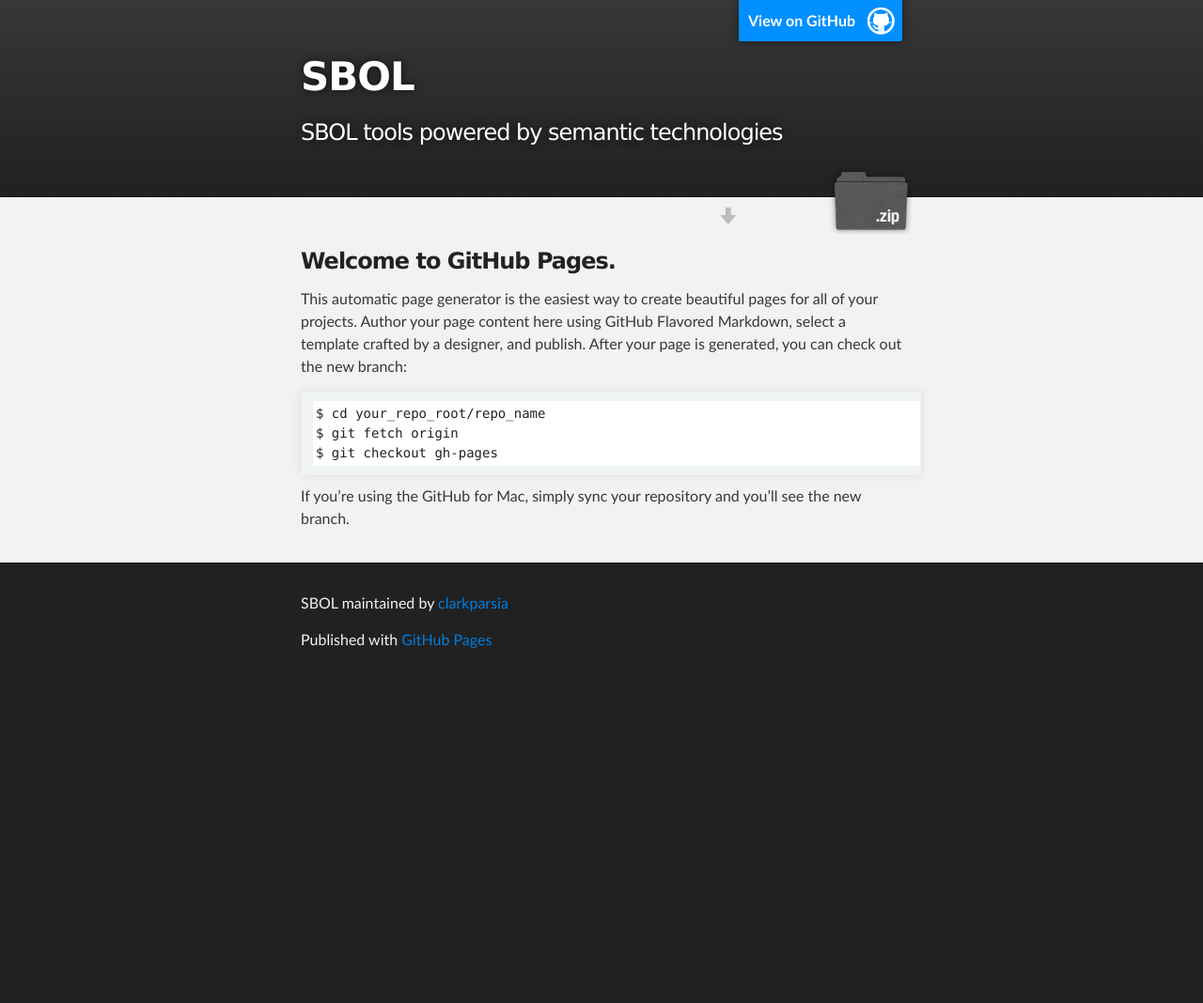
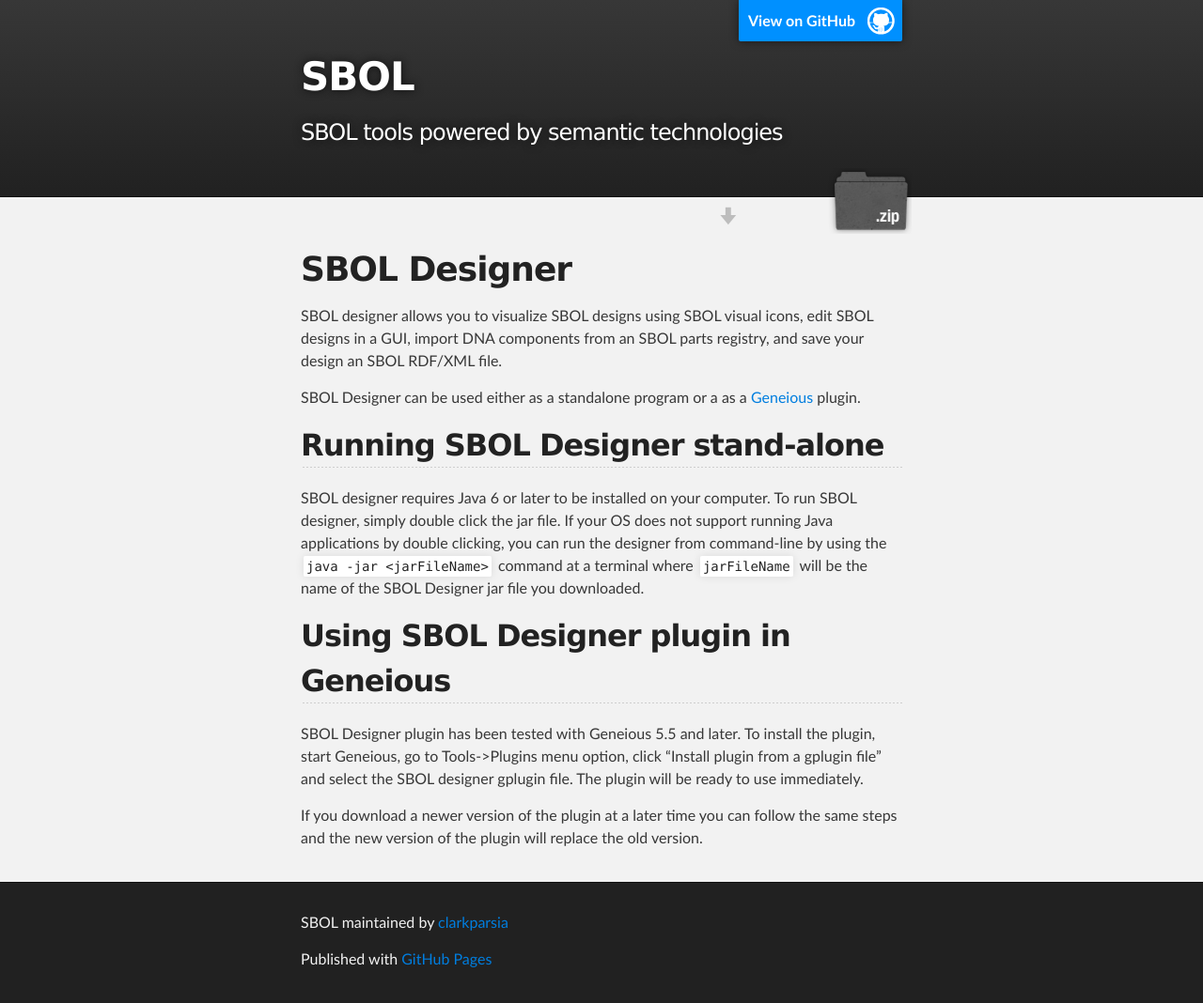
Before and after one commit to clarkparsia/sbol, a Jekyll site: the page built from index.md, in a window 1280 px wide. Shown: the whole page at 94% size. Built offline with Jekyll 4.4.1, drawn with Linux system fonts in a browser that asks for light colours; Markdown is read by kramdown in place of the engine named in the settings; before the commit the page ends 900 px from its top, so only the background shows below that.

Commit message:
Update index.md

````diff
--- a/index.md
+++ b/index.md
@@ -2,13 +2,27 @@
 layout: index
 ---
 
-### Welcome to GitHub Pages.
-This automatic page generator is the easiest way to create beautiful pages for all of your projects. Author your page content here using GitHub Flavored Markdown, select a template crafted by a designer, and publish. After your page is generated, you can check out the new branch:
+# SBOL Designer
 
-```
-$ cd your_repo_root/repo_name
-$ git fetch origin
-$ git checkout gh-pages
-```
+SBOL designer allows you to visualize SBOL designs using SBOL visual icons, edit SBOL designs
+in a GUI, import DNA components from an SBOL parts registry, and save your design an SBOL RDF/XML
+file.
 
-If you're using the GitHub for Mac, simply sync your repository and you'll see the new branch.
+SBOL Designer can be used either as a standalone program or a as a [Geneious](http://www.geneious.com/) plugin.
+
+## Running SBOL Designer stand-alone
+
+SBOL designer requires Java 6 or later to be installed on your computer. To run SBOL designer,
+simply double click the jar file. If your OS does not support running Java applications by
+double clicking, you can run the designer from command-line by using the `java -jar <jarFileName>`
+command at a terminal where `jarFileName` will be the name of the SBOL Designer jar file you
+downloaded.
+
+## Using SBOL Designer plugin in Geneious
+
+SBOL Designer plugin has been tested with Geneious 5.5 and later. To install the plugin, start
+Geneious, go to Tools->Plugins menu option, click "Install plugin from a gplugin file" and select
+the SBOL designer gplugin file. The plugin will be ready to use immediately.
+
+If you download a newer version of the plugin at a later time you can follow the same steps and
+the new version of the plugin will replace the old version.
````
